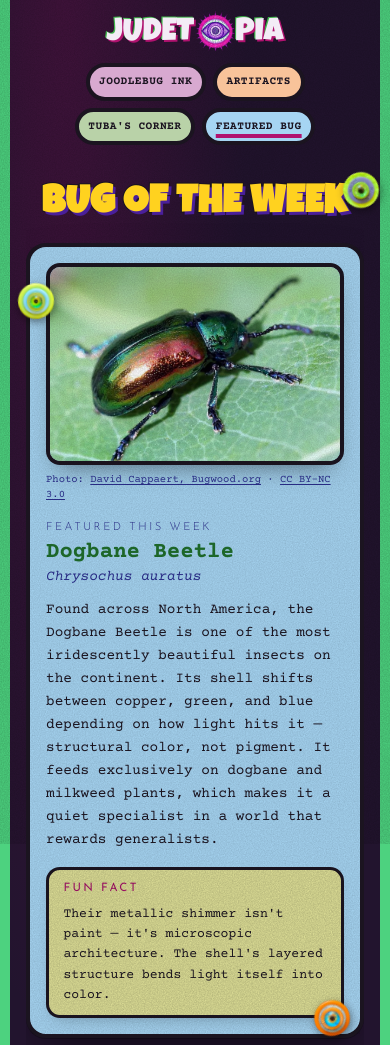
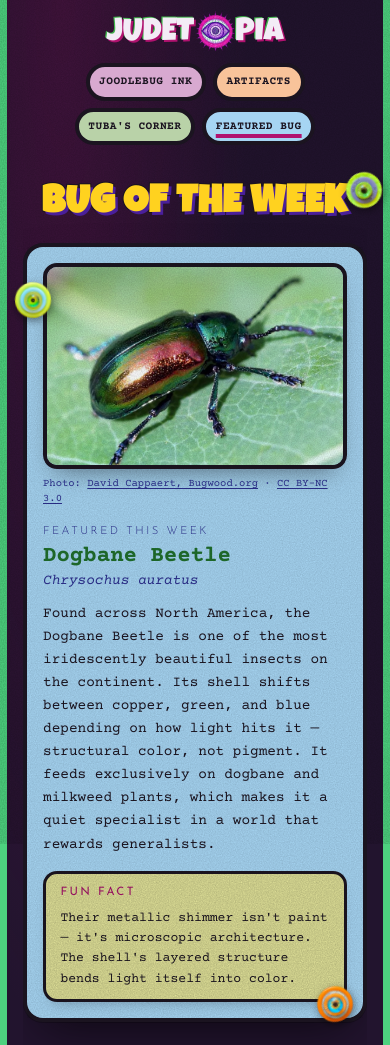
Before and after one commit to JewelWeaver/judetopia, a website: page bug.html in a window 390 px wide. Shown: the top 1045 px of the page. Drawn offline with nearby package versions, Linux system fonts and the light colour scheme.

Commit message:
Thinner green side bands; one size for every page title
The green side bands are 25% thinner (clamp 7.5px-21px, was 10-28px).
Tuba's Corner, Bug of the Week, Alien Mode and Emergence titles share a
--title-size token (clamp 2.4rem-4.4rem, Bug of the Week's old size), so
they render at the same size: 70px on desktop, 38px on phones.

Co-Authored-By: Claude Opus 5.5 <noreply@anthropic.com>

```diff
--- a/assets/site.css
+++ b/assets/site.css
@@ -33,6 +33,7 @@
   --olive: #b2b19a;
   --bone: #ebe8ef;
   --eye-green: #4dd27f; /* sampled from the homepage eye */
+  --title-size: clamp(2.4rem, 7vw, 4.4rem); /* every page and zine title */
   --edge: var(--ink); /* every box and button border */
 
   /* bold outlines, like the Third Eye Charms logo */
@@ -67,7 +68,7 @@ body {
   overflow-x: hidden;
   cursor: var(--eye-cursor);
   /* every page is framed by thick bands of the homepage eye's green */
-  border-inline: clamp(10px, 2.2vw, 28px) solid var(--eye-green);
+  border-inline: clamp(7.5px, 1.65vw, 21px) solid var(--eye-green);
 }
 body::before {
   content: '';
--- a/bug.html
+++ b/bug.html
@@ -12,7 +12,7 @@
   <link rel="stylesheet" href="assets/site.css" />
   <style>
     .page-head { padding: 1.6rem 0 1.2rem; text-align: center; }
-    .page-head h1 { font-size: clamp(2.4rem, 7vw, 4.4rem); }
+    .page-head h1 { font-size: var(--title-size); }
 
     .feature {
       display: grid;
```
Also changed, not shown: tuba.html (+1 -1 lines), zines.html (+1 -1 lines).
